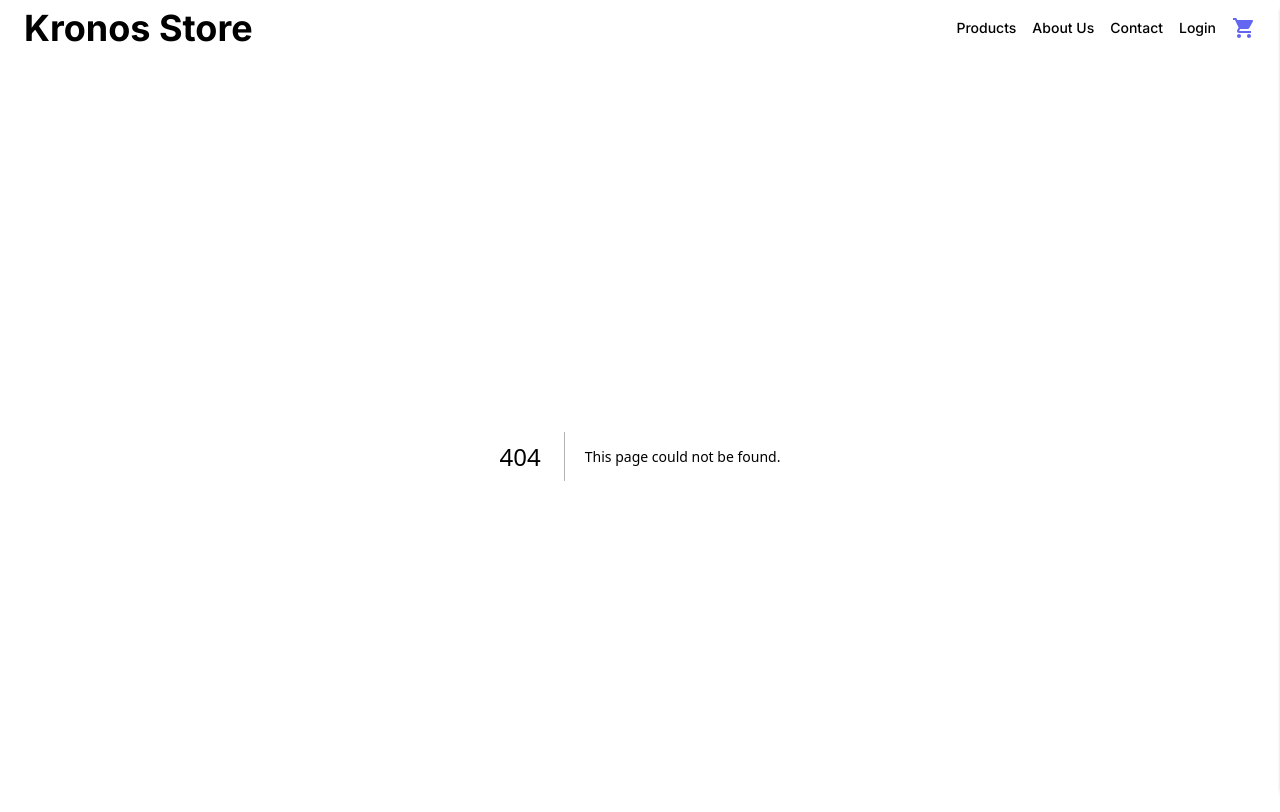
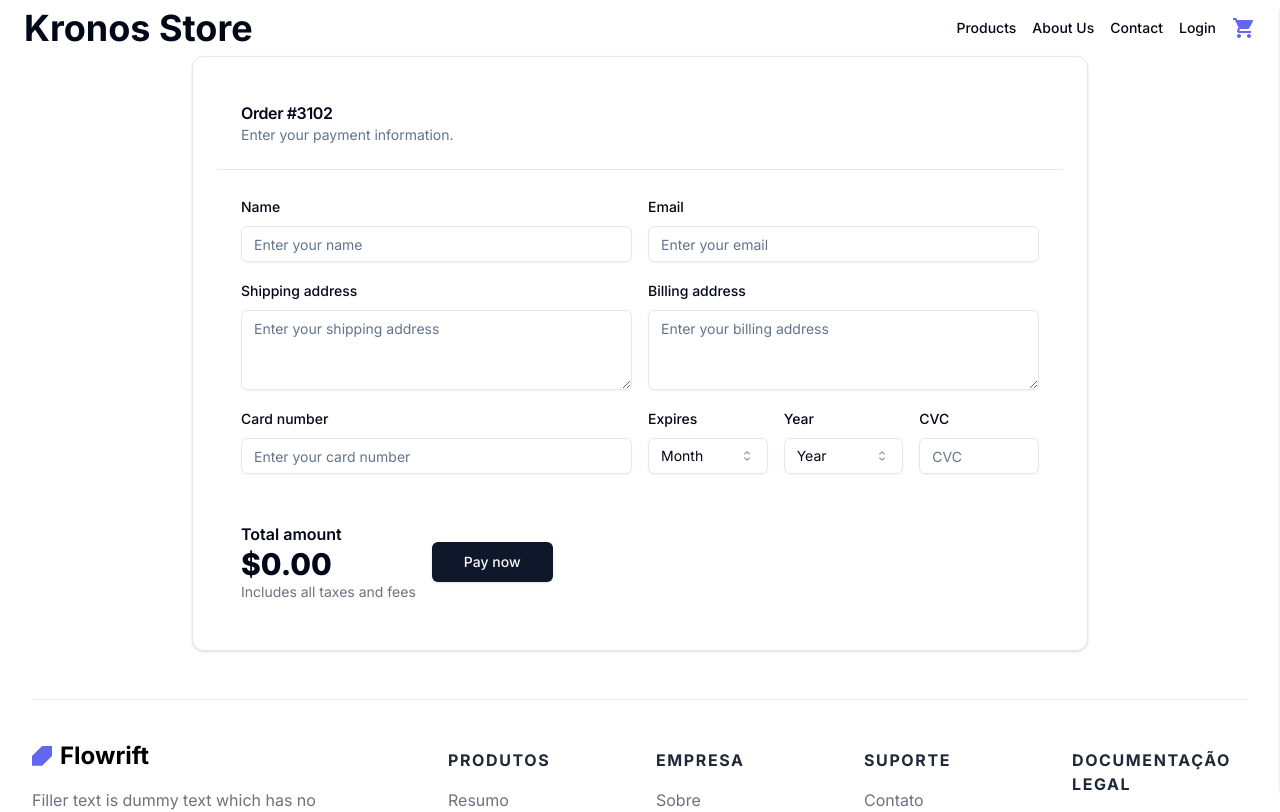
Before and after one commit to plfmoura/kronos-store, a Next.js app: page /checkout in a window 1280 px wide. Before the commit this address had no page. Shown: the top 812 px of the page. Built offline with nearby package versions, Linux system fonts and the light colour scheme.

Commit message:
feat: add checkout page

```diff
--- /dev/null
+++ b/src/app/checkout/page.tsx
@@ -0,0 +1,7 @@
+import Checkout from "@/components/Checkout";
+
+export default function page() {
+  return (
+    <Checkout />
+  )
+}
--- a/src/components/Cart.tsx
+++ b/src/components/Cart.tsx
@@ -22,7 +22,7 @@ export default function Cart({
 
     const handleProceedToCheckout = () => {
         if (user) {
-            router.push('/');
+            router.push('/checkout');
             closeDrawer();
         } else {
             closeDrawer();
--- /dev/null
+++ b/src/components/Checkout.tsx
@@ -0,0 +1,117 @@
+'use client';
+
+import { CardTitle, CardDescription, CardHeader, CardContent, CardFooter, Card } from "@/components/ui/card"
+import { Label } from "@/components/ui/label"
+import { Input } from "@/components/ui/input"
+import { Textarea } from "@/components/ui/textarea"
+import { SelectValue, SelectTrigger, SelectItem, SelectContent, Select } from "@/components/ui/select"
+import { Button } from "@/components/ui/button"
+import { useProductsStore } from "@/store/ProductsStore"
+import { useEffect } from "react";
+import { useRouter } from "next/navigation";
+
+export default function Checkout() {
+    const router = useRouter();
+    const { cart } = useProductsStore();
+    const cart_total = cart.reduce((acc, item) => acc + item.price, 0);
+
+    useEffect(() => {
+        if(cart.length === 0) {
+            return router.back();
+        }
+
+        document.title = "Checkout - Kronos Store"
+
+        return () => {
+            document.title = "Kronos Store"
+        }
+    // eslint-disable-next-line react-hooks/exhaustive-deps
+    }, [])
+
+    return (
+        <Card className="w-full max-w-4xl p-6 grid gap-6">
+            <CardHeader className="border-b">
+                <div className="flex flex-col gap-1">
+                    <CardTitle>Order #3102</CardTitle>
+                    <CardDescription>Enter your payment information.</CardDescription>
+                </div>
+            </CardHeader>
+            <CardContent className="grid grid-cols-2 gap-4">
+                <div className="space-y-2">
+                    <Label htmlFor="name">Name</Label>
+                    <Input id="name" placeholder="Enter your name" />
+                </div>
+                <div className="space-y-2">
+                    <Label htmlFor="email">Email</Label>
+                    <Input id="email" placeholder="Enter your email" type="email" />
+                </div>
+                <div className="space-y-2">
+                    <Label htmlFor="address">Shipping address</Label>
+                    <Textarea className="min-h-[80px]" id="address" placeholder="Enter your shipping address" />
+                </div>
+                <div className="space-y-2">
+                    <Label htmlFor="address">Billing address</Label>
+                    <Textarea className="min-h-[80px]" id="address" placeholder="Enter your billing address" />
+                </div>
+                <div className="space-y-2">
+                    <Label htmlFor="number">Card number</Label>
+                    <Input id="number" placeholder="Enter your card number" type="number" />
+                </div>
+                <div className="grid grid-cols-3 gap-4">
+                    <div className="space-y-2">
+                        <Label htmlFor="month">Expires</Label>
+                        <Select>
+                            <SelectTrigger aria-label="Month" id="month">
+                                <SelectValue placeholder="Month" />
+                            </SelectTrigger>
+                            <SelectContent>
+                                <SelectItem value="1">January</SelectItem>
+                                <SelectItem value="2">February</SelectItem>
+                                <SelectItem value="3">March</SelectItem>
+                                <SelectItem value="4">April</SelectItem>
+                                <SelectItem value="5">May</SelectItem>
+                                <SelectItem value="6">June</SelectItem>
+                                <SelectItem value="7">July</SelectItem>
+                                <SelectItem value="8">August</SelectItem>
+                                <SelectItem value="9">September</SelectItem>
+                                <SelectItem value="10">October</SelectItem>
+                                <SelectItem value="11">November</SelectItem>
+                                <SelectItem value="12">December</SelectItem>
+                            </SelectContent>
+                        </Select>
+                    </div>
+                    <div className="space-y-2">
+                        <Label htmlFor="year">Year</Label>
+                        <Select>
+                            <SelectTrigger aria-label="Year" id="year">
+                                <SelectValue placeholder="Year" />
+                            </SelectTrigger>
+                            <SelectContent>
+                                <SelectItem value="2023">2023</SelectItem>
+                                <SelectItem value="2024">2024</SelectItem>
+                                <SelectItem value="2025">2025</SelectItem>
+                                <SelectItem value="2026">2026</SelectItem>
+                                <SelectItem value="2027">2027</SelectItem>
+                                <SelectItem value="2028">2028</SelectItem>
+                                <SelectItem value="2029">2029</SelectItem>
+                                <SelectItem value="2030">2030</SelectItem>
+                            </SelectContent>
+                        </Select>
+                    </div>
+                    <div className="space-y-2">
+                        <Label htmlFor="cvc">CVC</Label>
+                        <Input id="cvc" placeholder="CVC" />
+                    </div>
+                </div>
+            </CardContent>
+            <CardFooter className="flex items-center gap-4">
+                <div className="flex flex-col">
+                    <div className="font-semibold">Total amount</div>
+                    <div className="text-3xl font-extrabold">${cart_total.toFixed(2)}</div>
+                    <div className="text-sm text-gray-500 dark:text-gray-400">Includes all taxes and fees</div>
+                </div>
+                <Button size="lg">Pay now</Button>
+            </CardFooter>
+        </Card>
+    )
+}
```
